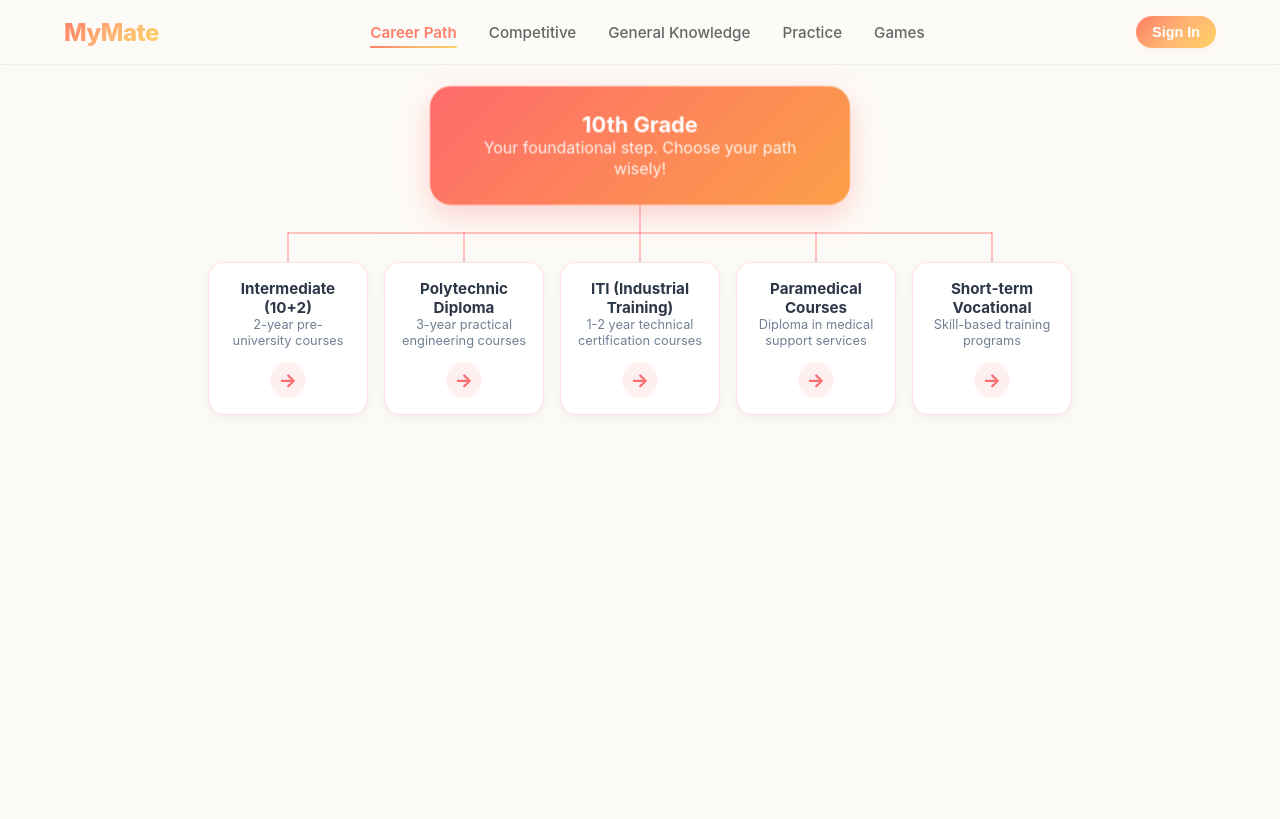
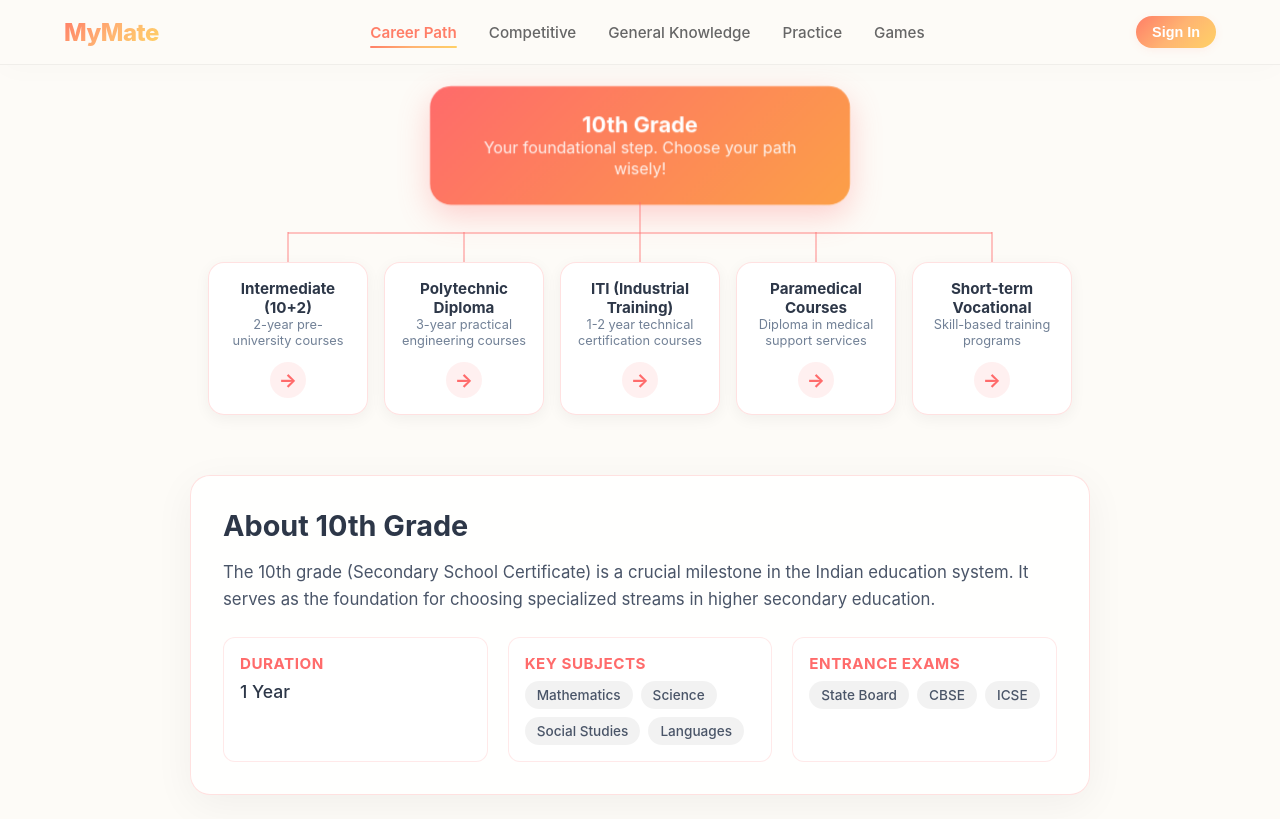
Before and after one commit to mymate01/mymate-app, a Next.js app: page /career-path in a window 1280 px wide. Built offline with nearby package versions, Linux system fonts and the light colour scheme.

Commit message:
feat(MYM-11): add course info panel to display rich career details

```diff
--- a/src/components/CareerMap/CareerMap.tsx
+++ b/src/components/CareerMap/CareerMap.tsx
@@ -2,6 +2,7 @@
 
 import React, { useState } from 'react';
 import { CareerNode } from '../../data/careerMapData';
+import CourseInfoPanel from './CourseInfoPanel';
 import styles from './CareerMap.module.css';
 
 export default function CareerMap({ data }: { data: CareerNode }) {
@@ -81,6 +82,8 @@ export default function CareerMap({ data }: { data: CareerNode }) {
           </div>
         )}
       </div>
+
+      <CourseInfoPanel details={activeNode.details} title={activeNode.label} />
     </div>
   );
 }
--- /dev/null
+++ b/src/components/CareerMap/CourseInfoPanel.module.css
@@ -0,0 +1,92 @@
+.panel {
+  background: rgba(255, 255, 255, 0.85);
+  backdrop-filter: blur(12px);
+  border: 1px solid rgba(255, 107, 107, 0.2);
+  border-radius: 20px;
+  padding: 32px;
+  margin-top: 20px;
+  width: 100%;
+  max-width: 900px;
+  box-shadow: 0 10px 40px rgba(0, 0, 0, 0.05);
+  animation: slideUp 0.5s ease;
+  text-align: left;
+}
+
+.title {
+  font-size: 1.8rem;
+  font-weight: 700;
+  color: #2d3748;
+  margin-bottom: 16px;
+  margin-top: 0;
+}
+
+.about {
+  font-size: 1.05rem;
+  color: #4a5568;
+  line-height: 1.6;
+  margin-bottom: 24px;
+}
+
+.grid {
+  display: grid;
+  grid-template-columns: repeat(auto-fit, minmax(200px, 1fr));
+  gap: 20px;
+}
+
+.card {
+  background: rgba(255, 255, 255, 0.6);
+  border: 1px solid rgba(255, 107, 107, 0.15);
+  border-radius: 12px;
+  padding: 16px;
+}
+
+.fullWidth {
+  grid-column: 1 / -1;
+}
+
+.card h4 {
+  font-size: 0.95rem;
+  color: #ff6b6b;
+  margin-bottom: 8px;
+  margin-top: 0;
+  text-transform: uppercase;
+  letter-spacing: 0.5px;
+  font-weight: 700;
+}
+
+.card p {
+  font-size: 1.1rem;
+  color: #2d3748;
+  font-weight: 500;
+  margin: 0;
+}
+
+.tags {
+  display: flex;
+  flex-wrap: wrap;
+  gap: 8px;
+}
+
+.tag {
+  background: rgba(0, 0, 0, 0.05);
+  color: #4a5568;
+  padding: 6px 12px;
+  border-radius: 20px;
+  font-size: 0.85rem;
+  font-weight: 500;
+}
+
+.tagPrimary {
+  background: rgba(255, 107, 107, 0.1);
+  color: #ff6b6b;
+  padding: 6px 12px;
+  border-radius: 20px;
+  font-size: 0.85rem;
+  font-weight: 600;
+  border: 1px solid rgba(255, 107, 107, 0.2);
+}
+
+@keyframes slideUp {
+  from { opacity: 0; transform: translateY(20px); }
+  to { opacity: 1; transform: translateY(0); }
+}
--- /dev/null
+++ b/src/components/CareerMap/CourseInfoPanel.tsx
@@ -0,0 +1,65 @@
+import React from 'react';
+import { CourseDetails } from '../../data/careerMapData';
+import styles from './CourseInfoPanel.module.css';
+
+interface CourseInfoPanelProps {
+  details?: CourseDetails;
+  title: string;
+}
+
+export default function CourseInfoPanel({ details, title }: CourseInfoPanelProps) {
+  if (!details) return null;
+
+  return (
+    <div className={styles.panel}>
+      <h2 className={styles.title}>About {title}</h2>
+
+      {details.about && (
+        <p className={styles.about}>{details.about}</p>
+      )}
+
+      <div className={styles.grid}>
+        {details.duration && (
+          <div className={styles.card}>
+            <h4>Duration</h4>
+            <p>{details.duration}</p>
+          </div>
+        )}
+
+        {details.fees && (
+          <div className={styles.card}>
+            <h4>Approx. Fees</h4>
+            <p>{details.fees}</p>
+          </div>
+        )}
+
+        {details.subjects && details.subjects.length > 0 && (
+          <div className={styles.card}>
+            <h4>Key Subjects</h4>
+            <div className={styles.tags}>
+              {details.subjects.map(s => <span key={s} className={styles.tag}>{s}</span>)}
+            </div>
+          </div>
+        )}
+
+        {details.exams && details.exams.length > 0 && (
+          <div className={styles.card}>
+            <h4>Entrance Exams</h4>
+            <div className={styles.tags}>
+              {details.exams.map(e => <span key={e} className={styles.tag}>{e}</span>)}
+            </div>
+          </div>
+        )}
+
+        {details.colleges && details.colleges.length > 0 && (
+          <div className={`${styles.card} ${styles.fullWidth}`}>
+            <h4>Top Institutions</h4>
+            <div className={styles.tags}>
+              {details.colleges.map(c => <span key={c} className={styles.tagPrimary}>{c}</span>)}
+            </div>
+          </div>
+        )}
+      </div>
+    </div>
+  );
+}
--- a/src/data/careerMapData.ts
+++ b/src/data/careerMapData.ts
@@ -1,7 +1,17 @@
+export interface CourseDetails {
+  about?: string;
+  duration?: string;
+  fees?: string;
+  subjects?: string[];
+  exams?: string[];
+  colleges?: string[];
+}
+
 export interface CareerNode {
   id: string;
   label: string;
   description?: string;
+  details?: CourseDetails;
   children?: CareerNode[];
 }
 
@@ -9,19 +19,45 @@ export const post10thCareerMap: CareerNode = {
   id: "10th",
   label: "10th Grade",
   description: "Your foundational step. Choose your path wisely!",
+  details: {
+    about: "The 10th grade (Secondary School Certificate) is a crucial milestone in the Indian education system. It serves as the foundation for choosing specialized streams in higher secondary education.",
+    duration: "1 Year",
+    subjects: ["Mathematics", "Science", "Social Studies", "Languages"],
+    exams: ["State Board", "CBSE", "ICSE"]
+  },
   children: [
     {
       id: "intermediate",
       label: "Intermediate (10+2)",
       description: "2-year pre-university courses",
+      details: {
+        about: "A two-year higher secondary education phase where students pick specialized streams (Science, Commerce, Arts) that dictate their future undergraduate options.",
+        duration: "2 Years",
+        fees: "₹10,000 - ₹1,50,000 per year",
+      },
       children: [
         {
           id: "mpc",
           label: "MPC (Maths, Physics, Chem)",
+          details: {
+            about: "The MPC stream focuses heavily on analytical and mathematical skills, making it the primary gateway for engineering, architecture, and defense services.",
+            duration: "2 Years",
+            subjects: ["Mathematics", "Physics", "Chemistry", "English"],
+            exams: ["JEE Main", "JEE Advanced", "BITSAT", "State CETs"],
+            colleges: ["Sri Chaitanya", "Narayana", "Kendriya Vidyalaya", "DPS"]
+          },
           children: [
             {
               id: "btech",
               label: "Engineering (B.Tech/B.E)",
+              details: {
+                about: "Bachelor of Technology/Engineering is a professional undergraduate degree awarded after completion of a four-year academic program in the field of engineering.",
+                duration: "4 Years",
+                fees: "₹1L - ₹4L per year",
+                subjects: ["Computer Science", "Mechanical", "Electrical", "Civil", "Electronics"],
+                exams: ["JEE Main", "JEE Advanced", "GATE (for PG)"],
+                colleges: ["IITs", "NITs", "BITS Pilani", "IIITs", "Top State Colleges"]
+              },
               children: [
                 {
                   id: "mtech",
```
